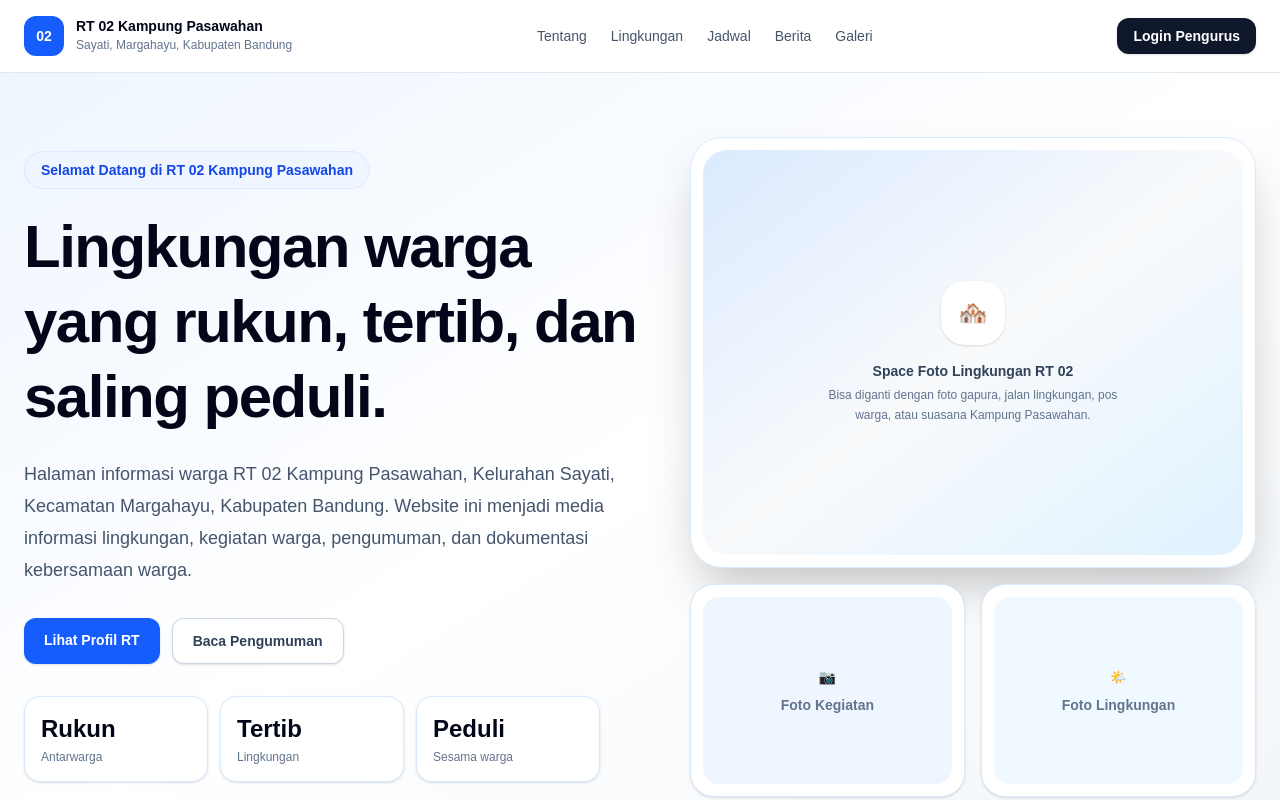
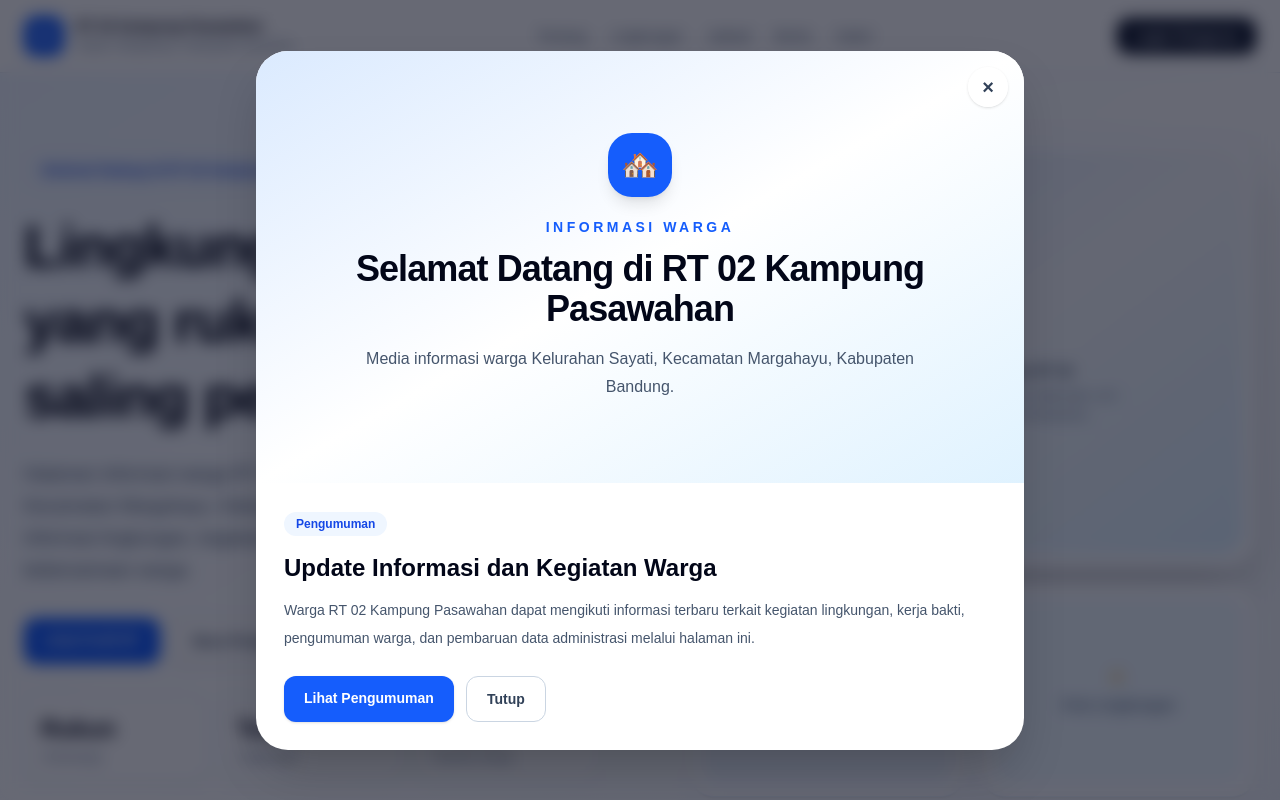
Before and after one commit to akbarastro/sensus, a Next.js app: page / in a window 1280 px wide. Shown: the top 800 px of the page. Built offline with nearby package versions, Linux system fonts and the light colour scheme.

Commit message:
add landing popup banner

```diff
--- a/app/page.tsx
+++ b/app/page.tsx
@@ -1,4 +1,5 @@
 import Link from "next/link";
+import LandingPopupBanner from "@/components/landing/LandingPopupBanner";
 
 const rtProfile = {
   rt: "RT 02",
@@ -105,6 +106,7 @@ const galleryItems = [
 export default function HomePage() {
   return (
     <main className="min-h-screen bg-slate-50 text-slate-900">
+      <LandingPopupBanner />
       <header className="sticky top-0 z-40 border-b border-slate-200 bg-white/90 backdrop-blur">
         <div className="mx-auto flex max-w-7xl items-center justify-between px-6 py-4">
           <Link href="/" className="flex items-center gap-3">
--- /dev/null
+++ b/components/landing/LandingPopupBanner.tsx
@@ -0,0 +1,96 @@
+"use client";
+
+import { useEffect, useState } from "react";
+
+export default function LandingPopupBanner() {
+  const [isOpen, setIsOpen] = useState(false);
+
+  useEffect(() => {
+    const hasClosedPopup = sessionStorage.getItem("rt02_popup_closed");
+
+    if (!hasClosedPopup) {
+      const timer = setTimeout(() => {
+        setIsOpen(true);
+      }, 600);
+
+      return () => clearTimeout(timer);
+    }
+  }, []);
+
+  const handleClose = () => {
+    sessionStorage.setItem("rt02_popup_closed", "true");
+    setIsOpen(false);
+  };
+
+  if (!isOpen) return null;
+
+  return (
+    <div className="fixed inset-0 z-[999] flex items-center justify-center bg-slate-950/60 px-4 py-6 backdrop-blur-sm">
+      <div className="relative w-full max-w-3xl overflow-hidden rounded-[2rem] bg-white shadow-2xl">
+        <button
+          onClick={handleClose}
+          className="absolute right-4 top-4 z-10 flex h-10 w-10 items-center justify-center rounded-full bg-white/90 text-xl font-bold text-slate-700 shadow hover:bg-white"
+          aria-label="Tutup popup"
+        >
+          ×
+        </button>
+
+        <div className="aspect-video bg-gradient-to-br from-blue-100 via-white to-sky-100">
+          <div className="flex h-full items-center justify-center p-8">
+            <div className="text-center">
+              <div className="mx-auto mb-5 flex h-16 w-16 items-center justify-center rounded-3xl bg-blue-600 text-3xl shadow-lg">
+                🏘️
+              </div>
+
+              <p className="text-sm font-bold uppercase tracking-[0.25em] text-blue-600">
+                Informasi Warga
+              </p>
+
+              <h2 className="mt-3 text-3xl font-bold tracking-tight text-slate-950 sm:text-4xl">
+                Selamat Datang di RT 02 Kampung Pasawahan
+              </h2>
+
+              <p className="mx-auto mt-4 max-w-xl text-sm leading-7 text-slate-600 sm:text-base">
+                Media informasi warga Kelurahan Sayati, Kecamatan Margahayu,
+                Kabupaten Bandung.
+              </p>
+            </div>
+          </div>
+        </div>
+
+        <div className="p-6 sm:p-7">
+          <div className="inline-flex rounded-full bg-blue-50 px-3 py-1 text-xs font-semibold text-blue-700">
+            Pengumuman
+          </div>
+
+          <h3 className="mt-4 text-2xl font-bold text-slate-950">
+            Update Informasi dan Kegiatan Warga
+          </h3>
+
+          <p className="mt-3 text-sm leading-7 text-slate-600">
+            Warga RT 02 Kampung Pasawahan dapat mengikuti informasi terbaru
+            terkait kegiatan lingkungan, kerja bakti, pengumuman warga, dan
+            pembaruan data administrasi melalui halaman ini.
+          </p>
+
+          <div className="mt-6 flex flex-wrap gap-3">
+            <a
+              href="#berita"
+              onClick={handleClose}
+              className="rounded-xl bg-blue-600 px-5 py-3 text-sm font-semibold text-white shadow-sm hover:bg-blue-700"
+            >
+              Lihat Pengumuman
+            </a>
+
+            <button
+              onClick={handleClose}
+              className="rounded-xl border border-slate-300 bg-white px-5 py-3 text-sm font-semibold text-slate-700 hover:bg-slate-50"
+            >
+              Tutup
+            </button>
+          </div>
+        </div>
+      </div>
+    </div>
+  );
+}
```
